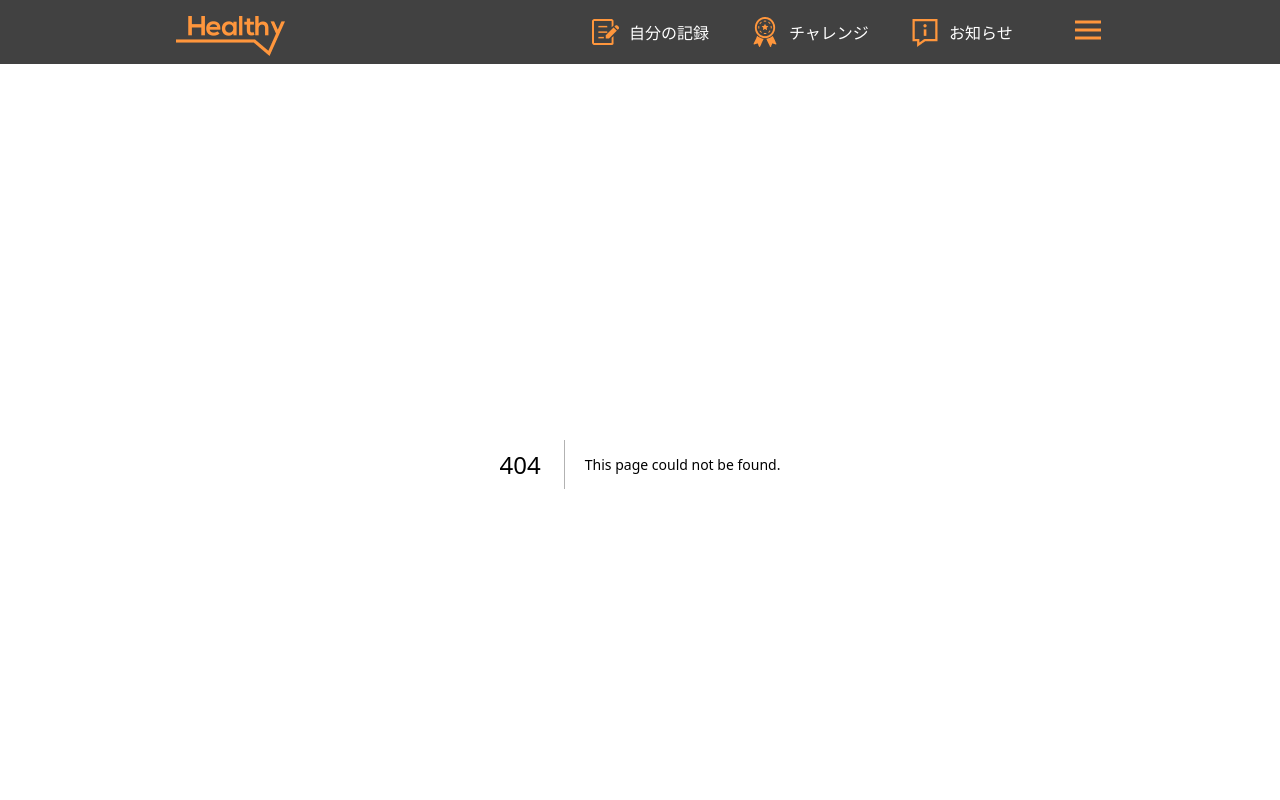
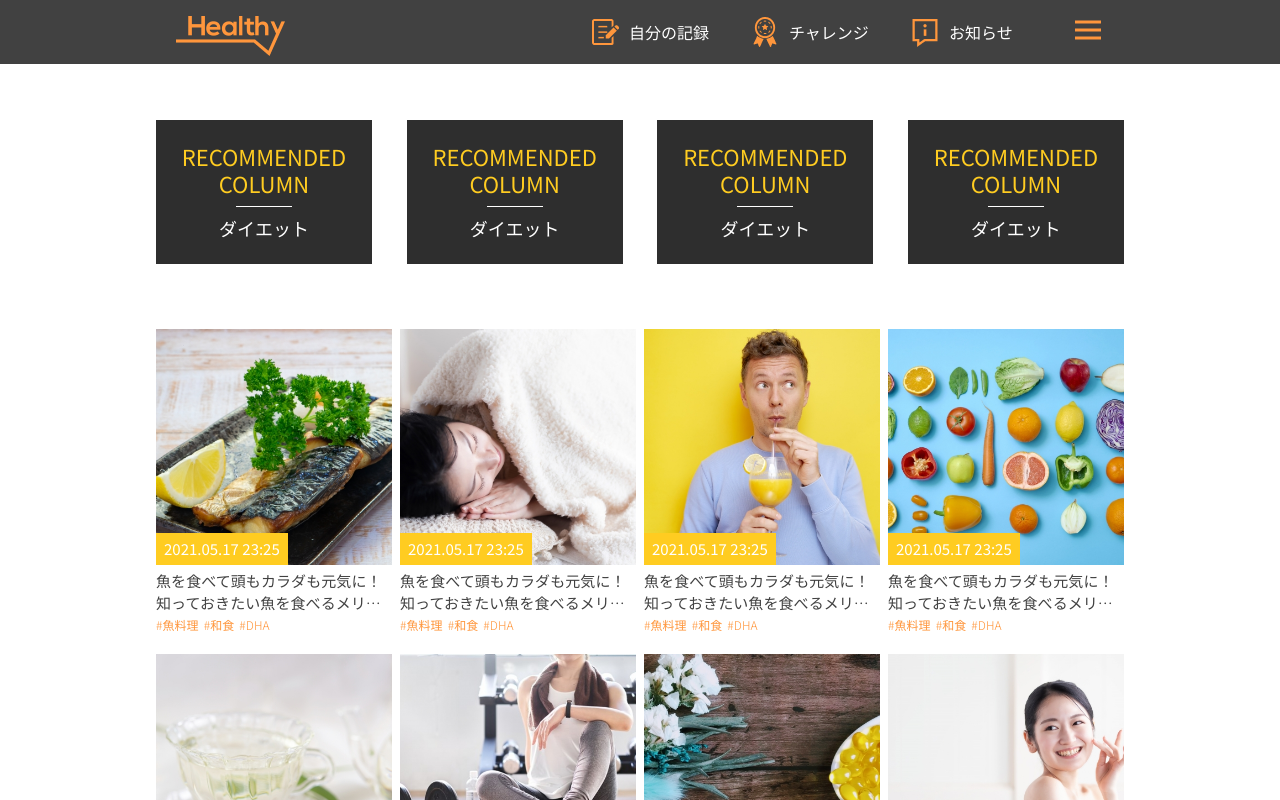
Before and after one commit to luv-frontend/fe-test-en, a Next.js app: page /column in a window 1280 px wide. Before the commit this address had no page. Shown: the top 800 px of the page. Built offline with nearby package versions, Linux system fonts and the light colour scheme.

Commit message:
add column page

```diff
--- /dev/null
+++ b/src/components/ColumnItem/index.js
@@ -0,0 +1,24 @@
+import { map } from "lodash";
+import React from "react";
+import { ColumnItemStyled } from "./styles";
+
+export default function ColumnItem({ thumbnail, label, description, tags }) {
+  return (
+    <ColumnItemStyled>
+      <div
+        className="thumbnail"
+        style={{
+          backgroundImage: `url(${thumbnail})`,
+        }}
+      >
+        <div className="label">{label}</div>
+      </div>
+      <p className="description">{description}</p>
+      <div className="tags">
+        {map(tags, (tag) => (
+          <span key={tag}>#{tag}</span>
+        ))}
+      </div>
+    </ColumnItemStyled>
+  );
+}
--- /dev/null
+++ b/src/components/ColumnItem/styles.js
@@ -0,0 +1,48 @@
+import styled from "styled-components";
+
+export const ColumnItemStyled = styled.div`
+  .thumbnail {
+    background-size: cover;
+    background-position: center;
+    position: relative;
+    z-index: 1;
+    padding-bottom: 100%;
+  }
+
+  .label {
+    position: absolute;
+    bottom: 0;
+    left: 0;
+    font-size: 15px;
+    line-height: 18px;
+    font-weight: 400;
+    color: ${({ theme }) => theme?.colors?.light};
+    background-color: ${({ theme }) => theme?.colors?.primary["300"]};
+    padding: 7px 8px;
+  }
+
+  .description {
+    font-weight: 300;
+    font-size: 15px;
+    line-height: 22px;
+    letter-spacing: 0.075px;
+    color: ${({ theme }) => theme?.colors?.dark["500"]};
+    margin: 5px 0 0;
+    display: -webkit-box;
+    -webkit-line-clamp: 2;
+    -webkit-box-orient: vertical;
+    overflow: hidden;
+  }
+
+  .tags {
+    font-size: 12px;
+    line-height: 22px;
+    letter-spacing: 0.06px;
+    font-weight: 300;
+    color: ${({ theme }) => theme?.colors?.primary["400"]};
+
+    > span {
+      margin: 0 5px 0 0;
+    }
+  }
+`;
--- /dev/null
+++ b/src/components/RecommendItem/index.js
@@ -0,0 +1,11 @@
+import React from "react";
+import { RecommendItemStyled } from "./styles";
+
+export default function RecommendItem({ text, subText, ...restProps }) {
+  return (
+    <RecommendItemStyled {...restProps}>
+      <div className="text">{text}</div>
+      <div className="sub-text">{subText}</div>
+    </RecommendItemStyled>
+  );
+}
--- /dev/null
+++ b/src/components/RecommendItem/styles.js
@@ -0,0 +1,42 @@
+const { default: styled } = require("styled-components");
+
+export const RecommendItemStyled = styled.div`
+  background-color: ${({ theme }) => theme?.colors?.dark["600"]};
+  padding: 0 8px;
+  display: flex;
+  flex-direction: column;
+  justify-content: center;
+  align-items: center;
+  min-height: 144px;
+  min-width: 216px;
+
+  > .text {
+    font-weight: 400;
+    font-size: 22px;
+    line-height: 27px;
+    color: ${({ theme }) => theme?.colors?.primary["300"]};
+    text-align: center;
+  }
+
+  > .sub-text {
+    font-style: normal;
+    font-weight: 300;
+    font-size: 18px;
+    line-height: 26px;
+    color: ${({ theme }) => theme?.colors?.light};
+    position: relative;
+    z-index: 1;
+    margin: 18px 0 0;
+
+    &:before {
+      content: "";
+      width: 56px;
+      border-top: 1px solid ${({ theme }) => theme?.colors?.light};
+      display: block;
+      position: absolute;
+      top: -9px;
+      left: 50%;
+      transform: translate(-50%, 0);
+    }
+  }
+`;
--- /dev/null
+++ b/src/pages/column.js
@@ -0,0 +1,109 @@
+import Button from "@/components/Button";
+import ColumnItem from "@/components/ColumnItem";
+import RecommendItem from "@/components/RecommendItem";
+import { map } from "lodash";
+import React from "react";
+import styled from "styled-components";
+
+const ColumnPageStyled = styled.div`
+  overflow: hidden;
+
+  .recomments {
+    display: flex;
+    padding: 0 12px;
+    margin: 56px -16px;
+    overflow-x: auto;
+    -webkit-overflow-scrolling: touch;
+
+    > * {
+      margin: 0 16px;
+    }
+
+    @media screen and (min-width: 992px) {
+      overflow: visible;
+      justify-content: space-between;
+
+      > * {
+        margin: 0;
+        flex-basis: 216px;
+      }
+    }
+  }
+
+  .columns {
+    margin: 56px -4px;
+    display: flex;
+    flex-wrap: wrap;
+    justify-content: space-between;
+    padding: 0 16px;
+
+    > * {
+      flex-basis: calc(50% - 4px);
+      margin: 9px 0;
+    }
+
+    @media screen and (min-width: 768px) {
+      padding: 0;
+
+      > * {
+        flex-basis: calc(25% - 6px);
+      }
+    }
+  }
+
+  .wrap-button {
+    text-align: center;
+    margin: 24px 0 0;
+  }
+`;
+
+const MOCK_RECOMMENDS = Array.from(Array(4).keys());
+const MOCK_COLUMNS = Array.from(Array(8).keys());
+
+export default function ColumnPage() {
+  // fetch data and fetch more same with Home page, This page only show UI
+
+  return (
+    <ColumnPageStyled>
+      <div className="container">
+        {MOCK_RECOMMENDS.length !== 0 && (
+          <section className="recomments">
+            {map(MOCK_RECOMMENDS, (item) => (
+              <RecommendItem
+                key={item}
+                text="RECOMMENDED
+            COLUMN"
+                subText="ダイエット"
+              />
+            ))}
+          </section>
+        )}
+
+        {MOCK_COLUMNS.length !== 0 && (
+          <>
+            <section className="columns">
+              {map(MOCK_COLUMNS, (item) => (
+                <ColumnItem
+                  key={item}
+                  thumbnail={`/photo/column-${item + 1}.jpg`}
+                  label="2021.05.17   23:25"
+                  description="魚を食べて頭もカラダも元気に！知っておきたい魚を食べるメリ…"
+                  tags={["魚料理", "和食", "DHA"]}
+                />
+              ))}
+            </section>
+            <div className="wrap-button">
+              <Button
+                onClick={() => {
+                  console.log("fetch more");
+                }}
+              >
+                コラムをもっと見る
+              </Button>
+            </div>
+          </>
+        )}
+      </div>
+    </ColumnPageStyled>
+  );
+}
```
